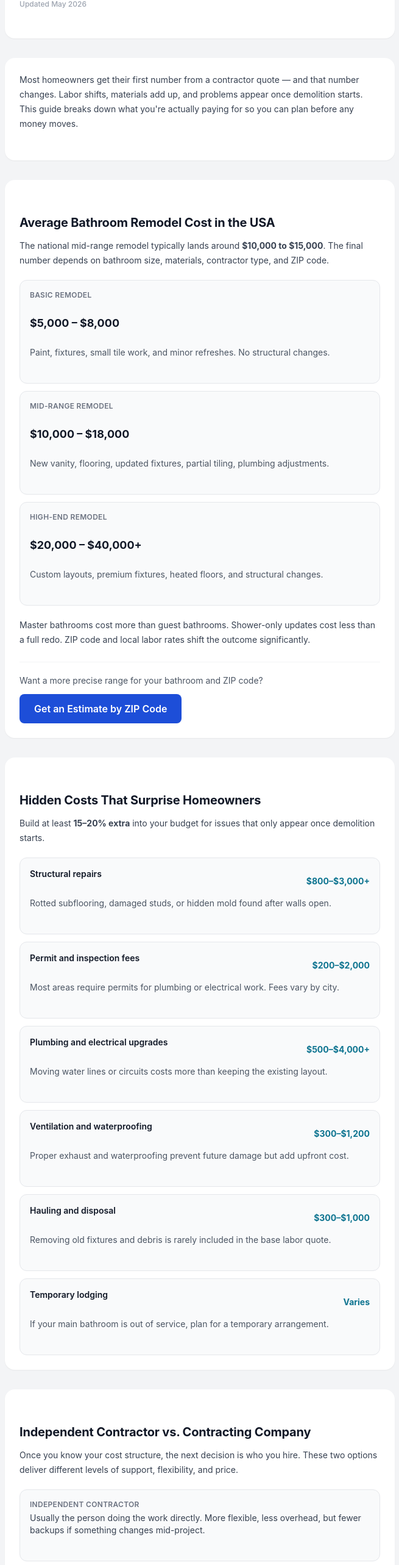
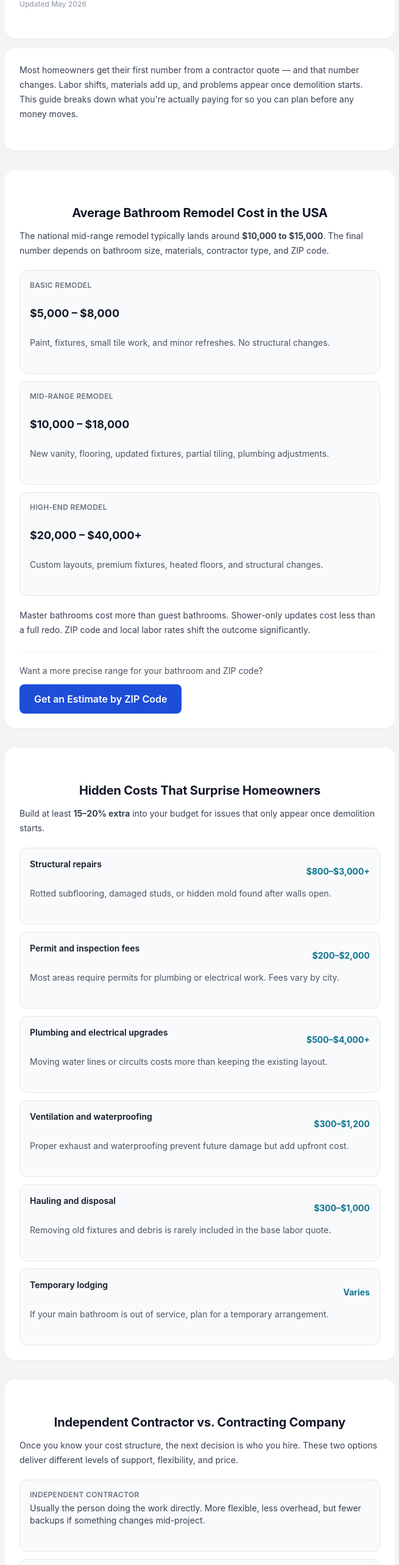
Before and after one commit to yimocuba-cpu/renovaiq-web, a Next.js app: page /blog/bathroom-remodel-cost-usa in a window 1280 px wide. Shown: the part 226-2792 px from the top of the page at 61% size, without its empty margins (312-967 px from the left). Built offline with nearby package versions, Linux system fonts and the light colour scheme.

Commit message:
renovaiq-web.app

```diff
--- a/app/blog/bathroom-remodel-cost-usa/page.js
+++ b/app/blog/bathroom-remodel-cost-usa/page.js
@@ -21,7 +21,7 @@ export default function BathroomRemodeling() {
       <article className="mx-auto max-w-2xl px-4 py-10">
 
         {/* HEADER */}
-        <header className="mb-8 rounded-2xl bg-white p-6 shadow-sm">
+        <header className="mb-4 rounded-2xl bg-white p-6 shadow-sm">
           <span className="inline-block rounded-full bg-cyan-50 px-3 py-1 text-xs font-semibold uppercase tracking-wide text-cyan-700">
             Bathroom Remodel Cost Guide
           </span>
@@ -47,7 +47,7 @@ export default function BathroomRemodeling() {
 
         {/* AVERAGE COST */}
         <section className="mb-8 rounded-2xl bg-white p-6 shadow-sm">
-          <h2 className="text-xl font-bold text-gray-900 mb-3">
+          <h2 className="text-xl font-bold text-gray-900 mb-3 text-center">
             Average Bathroom Remodel Cost in the USA
           </h2>
           <p className="text-sm leading-6 text-gray-700 mb-5">
@@ -98,7 +98,7 @@ export default function BathroomRemodeling() {
 
         {/* HIDDEN COSTS */}
         <section className="mb-8 rounded-2xl bg-white p-6 shadow-sm">
-          <h2 className="text-xl font-bold text-gray-900 mb-3">
+          <h2 className="text-xl font-bold text-gray-900 mb-3 text-center">
             Hidden Costs That Surprise Homeowners
           </h2>
           <p className="text-sm leading-6 text-gray-700 mb-5">
@@ -130,7 +130,7 @@ export default function BathroomRemodeling() {
 
         {/* CONTRACTOR COMPARISON */}
         <section className="mb-8 rounded-2xl bg-white p-6 shadow-sm">
-          <h2 className="text-xl font-bold text-gray-900 mb-3">
+          <h2 className="text-xl font-bold text-gray-900 mb-3 text-center">
             Independent Contractor vs. Contracting Company
           </h2>
           <p className="text-sm leading-6 text-gray-700 mb-5">
@@ -229,7 +229,7 @@ export default function BathroomRemodeling() {
 
         {/* FACTORS */}
         <section className="mb-8 rounded-2xl bg-white p-6 shadow-sm">
-          <h2 className="text-xl font-bold text-gray-900 mb-3">
+          <h2 className="text-xl font-bold text-gray-900 mb-3 text-center">
             Factors That Change Your Final Cost
           </h2>
           <p className="text-sm leading-6 text-gray-700 mb-5">
@@ -298,7 +298,7 @@ export default function BathroomRemodeling() {
 
         {/* CLOSING */}
         <section className="rounded-2xl bg-white p-6 shadow-sm">
-          <h2 className="text-xl font-bold text-gray-900 mb-3">The Bottom Line</h2>
+          <h2 className="text-xl font-bold text-gray-900 mb-3 text-center">The Bottom Line</h2>
           <p className="text-sm leading-6 text-gray-700">
             Every project is different. Labor rates vary by location, material choices vary
             by preference, and hidden costs vary by your home&apos;s condition. Define your
--- a/components/Wizard.js
+++ b/components/Wizard.js
@@ -166,7 +166,7 @@ export default function Wizard() {
   const bathroomSizes = bathType ? materialsRules[bathType]?.bathroomSizes || [] : [];
 
   return (
-    <div className="flex flex-col gap-4 w-full overflow-hidden">
+    <div className="flex flex-col gap-4 w-full">
       {/* BLOQUE 1: LABOR */}
       <StepCard
         stepNumber={1}
@@ -600,7 +600,7 @@ export default function Wizard() {
         </div>
       )}
 
-      <div className="flex gap-3">
+      <div className="flex items-center gap-3 mt-6">
         <div className="flex-1">
           <Button variant="primary" onClick={handleCalculate}>
             Calculate
```
